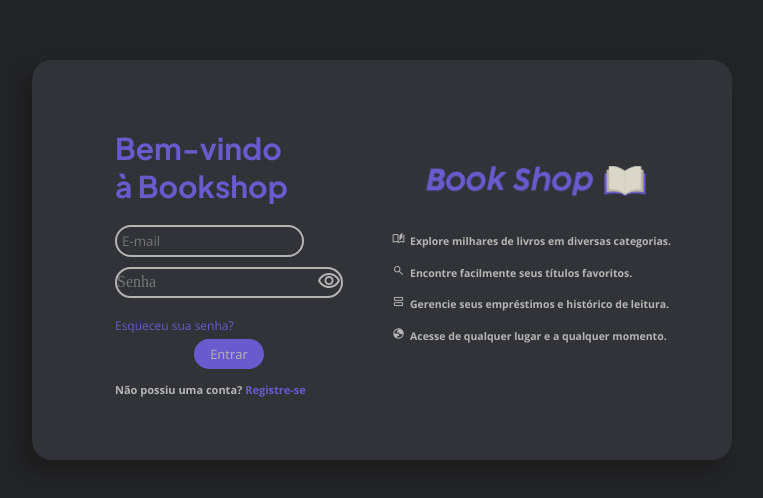
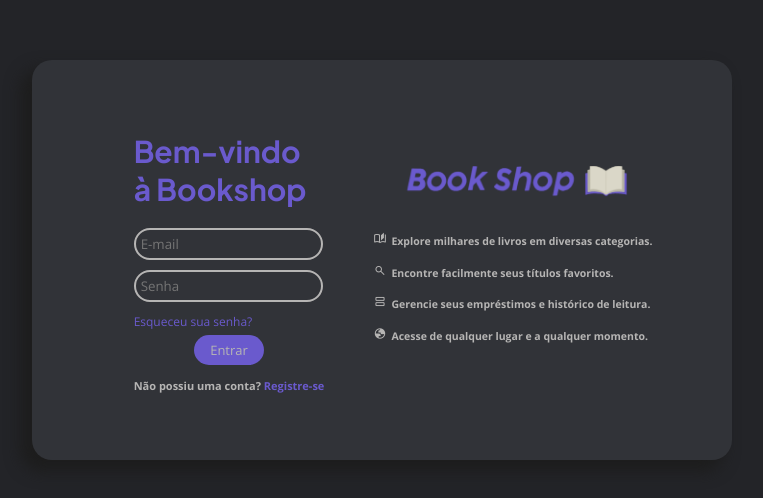
Before and after one commit to raphavits/bookshop, a plain HTML site: page index.html in a window 1280 px wide. Shown: the part 140-638 px from the top of the page, without its empty margins (258-1021 px from the left). Drawn offline with nearby package versions, Linux system fonts and the light colour scheme.

Commit message:
new file

```diff
--- /dev/null
+++ b/controlPanel/style/style.css
@@ -0,0 +1,20 @@
+* {
+    padding: 0;
+    margin: 0;
+    box-sizing: border-box;
+}
+
+nav {
+    display: flex;
+
+}
+
+nav-itens {
+    list-style: none;
+    display: flex
+}
+
+img {
+    width: 200px;
+    height: 70px;
+}
--- a/index.html
+++ b/index.html
@@ -19,14 +19,8 @@
 
                 </h1>
                 <input class="email" type="email" name="e-mail" placeholder="E-mail">
-
-                <div class="div-eye">
-                    <input class="senha" type="password" name="senha" placeholder="Senha">
-                    <button type="button" onclick="toggleSenha()" class="eye"><span class="material-symbols-outlined">
-                        visibility
-                        </span>
-                    </button>
-                </div>
+                <br>
+                <input class="senha" type="password" name="senha" placeholder="Senha">
                 <br>
                 <a href="#" class="esqueceu-senha">Esqueceu sua senha?</a>
                 <div class="dentrodobotao">
--- a/loginScreen/style/style.css
+++ b/loginScreen/style/style.css
@@ -95,11 +95,13 @@ img{
 
 .senha{
     background-color: transparent;
+    border: 2px solid #b6b5b4;
     padding: 5px;
     color: #b6b5b4;
+    border-radius: 20px;
+    margin-bottom: 10px;
     outline: none;
     font-family: "Open Sans", sans-serif;
-    all:unset;
 }
 
 .frases{
@@ -147,17 +149,3 @@ img{
     justify-content: center;
     align-items: center;
 }
-
-.eye {
-    color: #b6b5b4;
-    background-color: transparent;
-    border: none;
-    margin: 0;
-    padding: 0;
-}
-
-.div-eye {
-    border: 2px solid #b6b5b4;
-    display: flex;
-    border-radius: 20px;
-}
```
Also changed, not shown: controlPanel/controlPanel.html (added, +29 -0 lines), controlPanel/assets/logopricipal.png (added).
